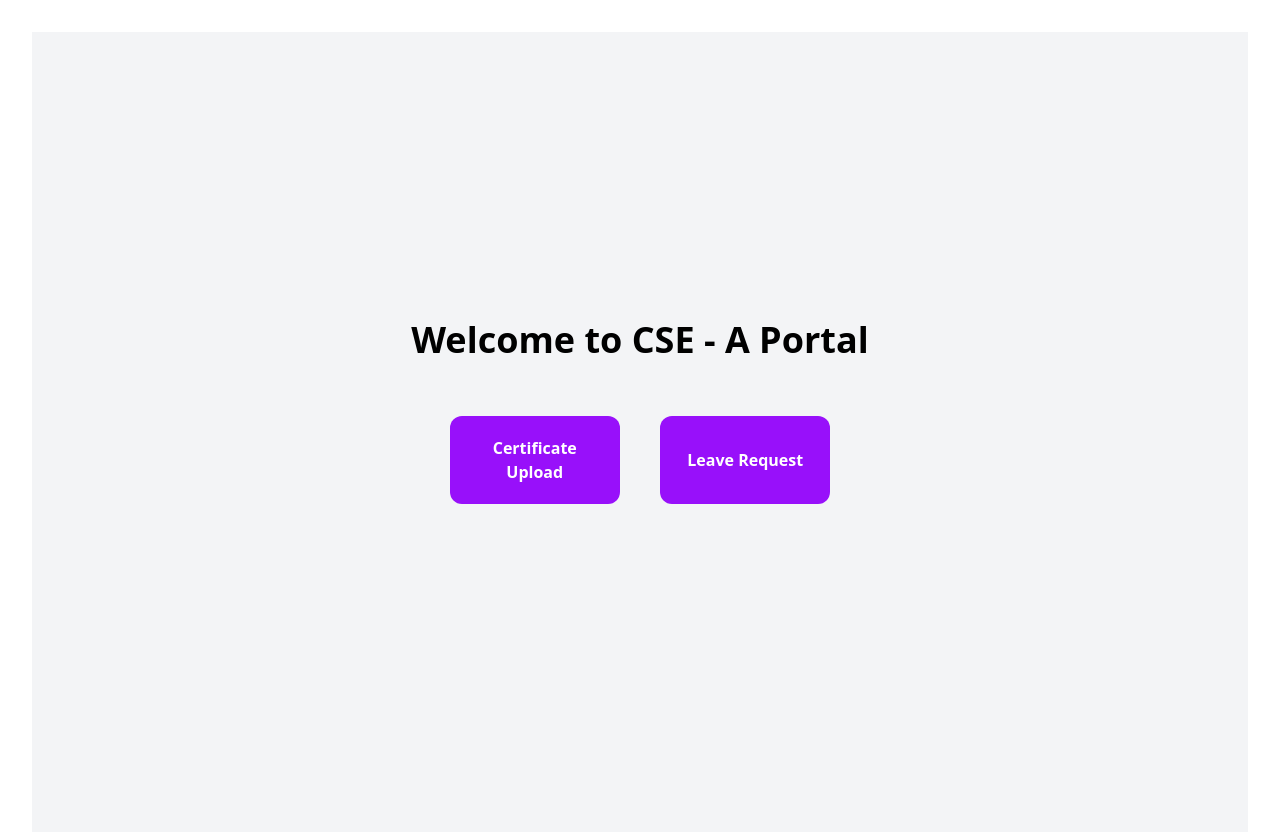
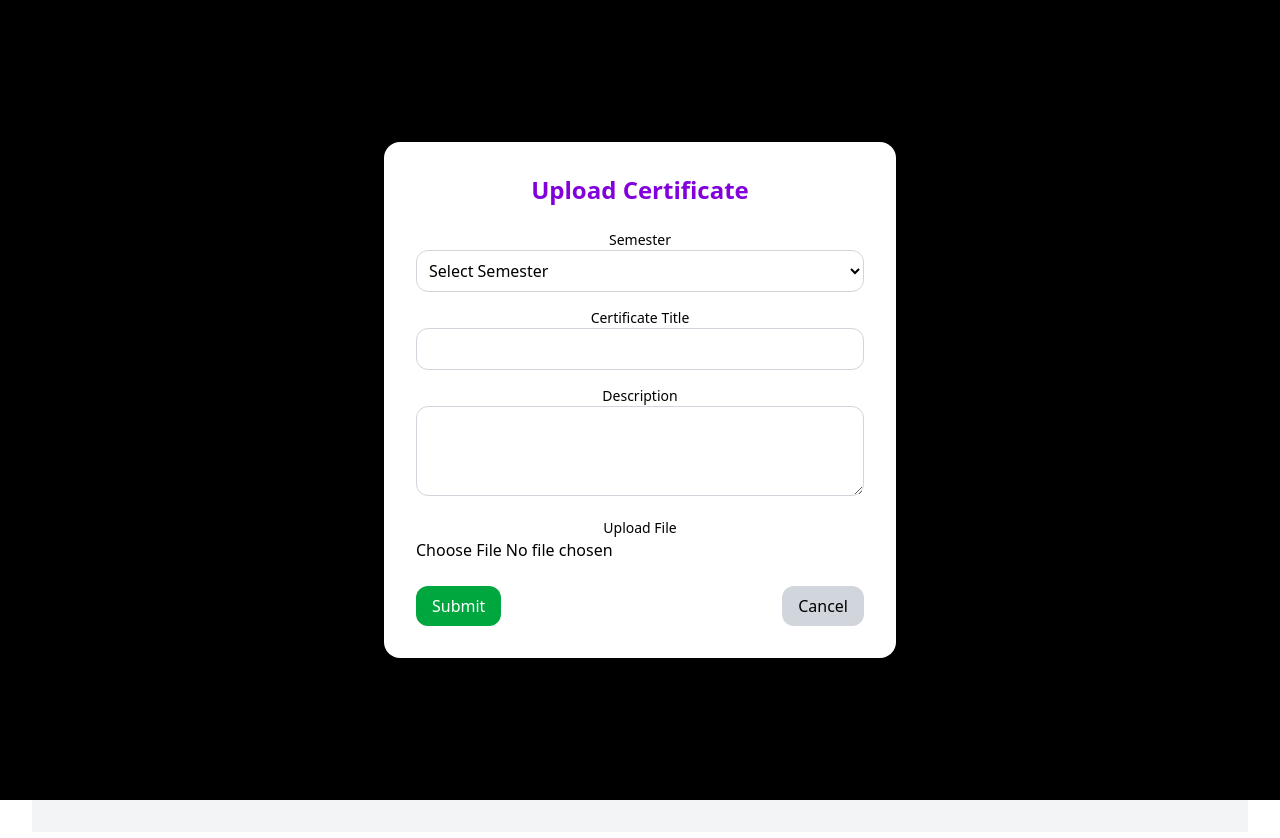
Before and after one commit to KIOT-OA-CERTIFICATES/OA-KIOT, a React (Vite) app in the folder frontend/: page /home in a window 1280 px wide. Both pictures are taken after a click on the button "Certificate Upload". Shown: the top 838 px of the page. Built offline with nearby package versions, Linux system fonts and the light colour scheme.

Commit message:
feat: implement certificate upload modal with form handling

```diff
--- a/frontend/pages/home.jsx
+++ b/frontend/pages/home.jsx
@@ -1,15 +1,113 @@
-function Home(){
-    return (
-        <div className="flex flex-col items-center justify-center h-screen bg-gray-100">
+import React, { useState } from "react";
 
-            <h1 className="text-4xl font-bold mb-4">Welcome to CSE - A Portal</h1>
+function Home() {
+  const [showModal, setShowModal] = useState(false);
+  const [semester, setSemester] = useState("");
+  const [title, setTitle] = useState("");
+  const [description, setDescription] = useState("");
+  const [file, setFile] = useState(null);
 
-            <div className="flex space-x-10 m-10">
-                <button className="w-full bg-purple-600 text-white font-semibold p-5 rounded-xl hover:bg-purple-700 transition duration-300">Certificate Upload</button>
-                <button className="w-full bg-purple-600 text-white font-semibold p-5 rounded-xl hover:bg-purple-700 transition duration-300">Leave Request</button>
-            </div>
+  const handleSubmit = (e) => {
+    e.preventDefault();
+    // You can send data using FormData to backend here
+    console.log({ semester, title, description, file });
+    setShowModal(false); // close after submit
+  };
+
+  return (
+    <div className="flex flex-col items-center justify-center h-screen bg-gray-100">
+      <h1 className="text-4xl font-bold mb-4">Welcome to CSE - A Portal</h1>
+
+      <div className="flex space-x-10 m-10">
+        <button
+          className="bg-purple-600 text-white font-semibold p-5 rounded-xl hover:bg-purple-700 transition duration-300"
+          onClick={() => setShowModal(true)}
+        >
+          Certificate Upload
+        </button>
+
+        <button className="bg-purple-600 text-white font-semibold p-5 rounded-xl hover:bg-purple-700 transition duration-300">
+          Leave Request
+        </button>
+      </div>
+
+      {/* Modal */}
+      {showModal && (
+        <div className="fixed inset-0 bg-black bg-opacity-50 flex items-center justify-center z-50">
+          <div className="bg-white p-8 rounded-2xl w-full max-w-lg shadow-lg">
+            <h2 className="text-2xl font-bold text-purple-700 mb-6">Upload Certificate</h2>
+
+            <form onSubmit={handleSubmit} className="space-y-4">
+              <div>
+                <label className="block text-sm font-medium">Semester</label>
+                <select
+                  value={semester}
+                  onChange={(e) => setSemester(e.target.value)}
+                  className="w-full border border-gray-300 rounded-xl p-2"
+                  required
+                >
+                  <option value="">Select Semester</option>
+                  {[...Array(8)].map((_, i) => (
+                    <option key={i} value={`Semester ${i + 1}`}>
+                      Semester {i + 1}
+                    </option>
+                  ))}
+                </select>
+              </div>
+
+              <div>
+                <label className="block text-sm font-medium">Certificate Title</label>
+                <input
+                  type="text"
+                  value={title}
+                  onChange={(e) => setTitle(e.target.value)}
+                  className="w-full border border-gray-300 rounded-xl p-2"
+                  required
+                />
+              </div>
+
+              <div>
+                <label className="block text-sm font-medium">Description</label>
+                <textarea
+                  value={description}
+                  onChange={(e) => setDescription(e.target.value)}
+                  className="w-full border border-gray-300 rounded-xl p-2"
+                  rows="3"
+                  required
+                />
+              </div>
+
+              <div>
+                <label className="block text-sm font-medium">Upload File</label>
+                <input
+                  type="file"
+                  onChange={(e) => setFile(e.target.files[0])}
+                  className="w-full"
+                  required
+                />
+              </div>
+
+              <div className="flex justify-between mt-6">
+                <button
+                  type="submit"
+                  className="bg-green-600 text-white px-4 py-2 rounded-xl hover:bg-green-700"
+                >
+                  Submit
+                </button>
+                <button
+                  type="button"
+                  onClick={() => setShowModal(false)}
+                  className="bg-gray-300 px-4 py-2 rounded-xl hover:bg-gray-400"
+                >
+                  Cancel
+                </button>
+              </div>
+            </form>
+          </div>
         </div>
-    );
+      )}
+    </div>
+  );
 }
 
 export default Home;
```
